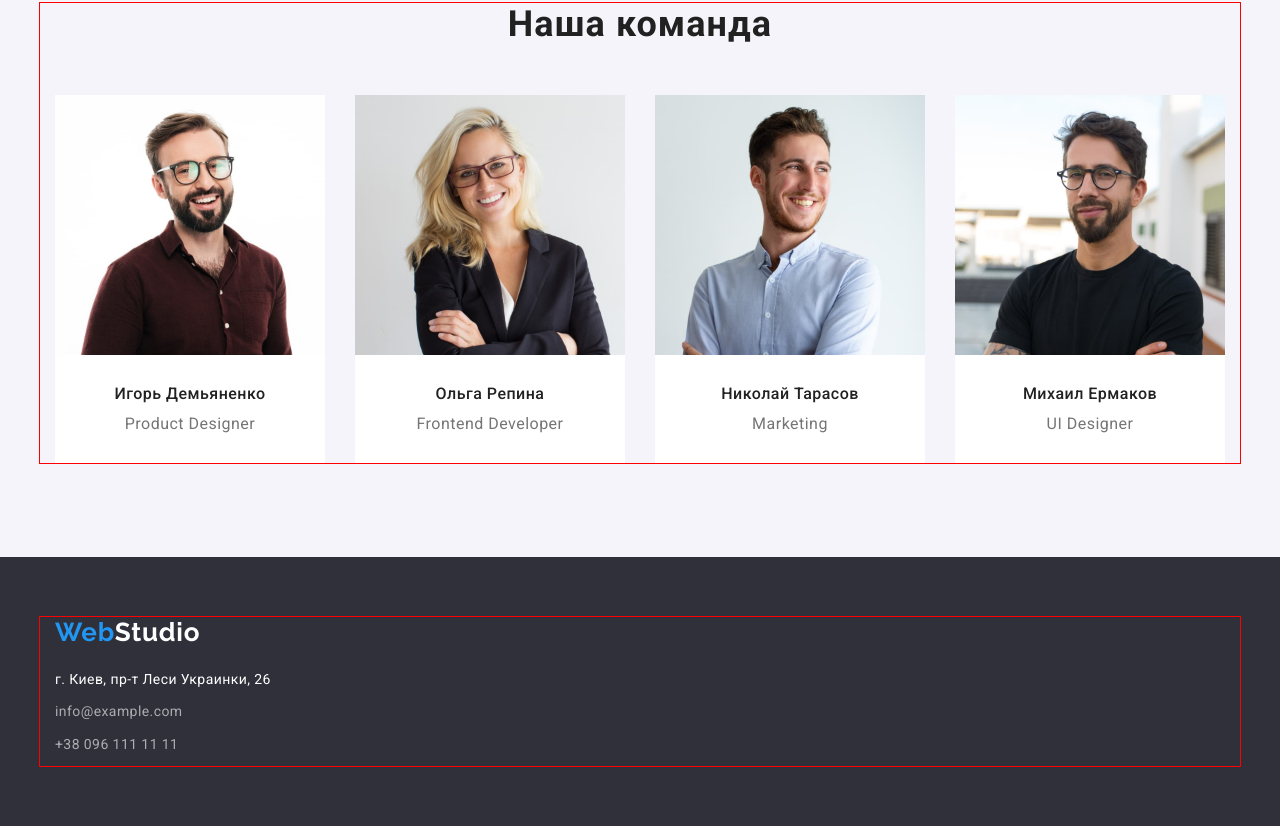
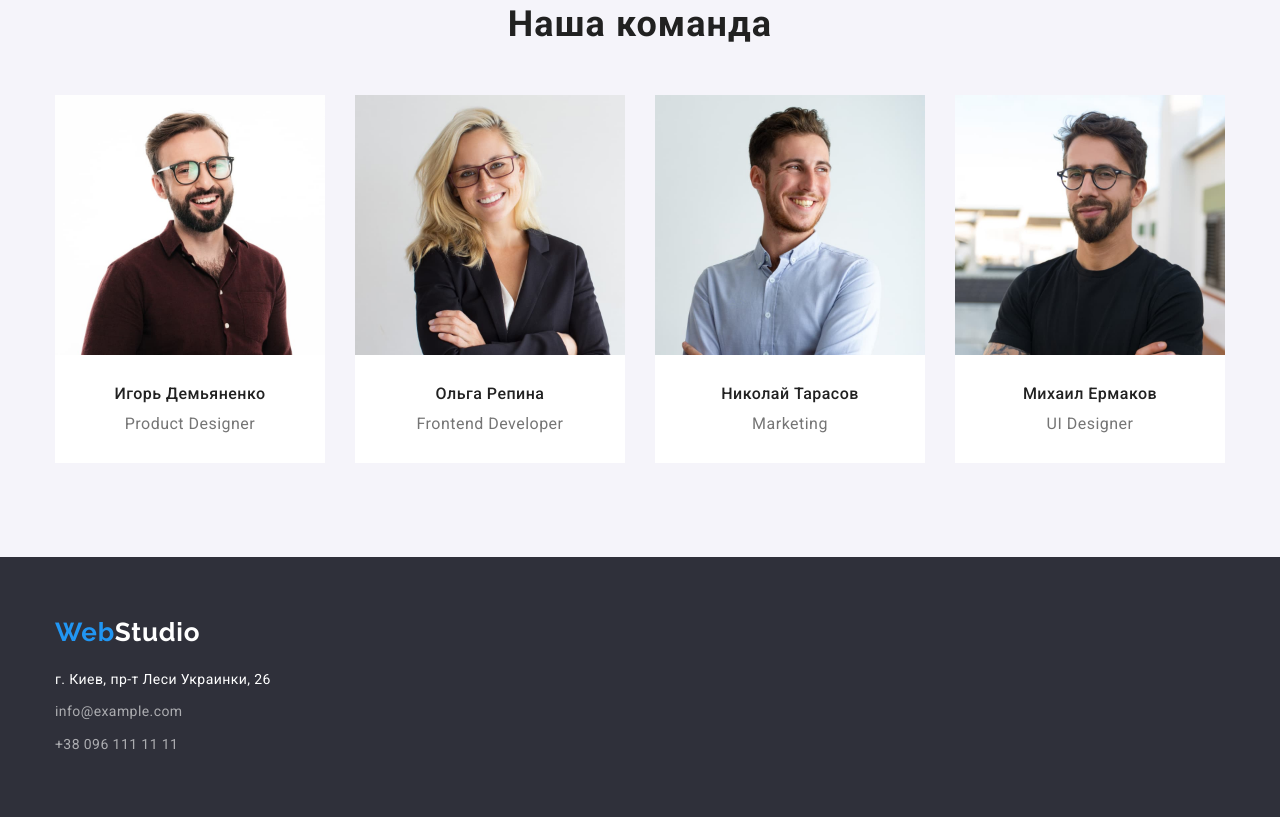
Before and after one commit to dmstepanuik/hw-3, a plain HTML site: page index.html in a window 1280 px wide. Shown: the part 1549-2375 px from the top of the page. Drawn offline with nearby package versions, Linux system fonts and the light colour scheme.

Commit message:
add css 11

```diff
--- a/css/styles.css
+++ b/css/styles.css
@@ -41,7 +41,7 @@ body {
   margin-right: auto;
   padding-left: 15px;
   padding-right: 15px;
-  outline: 1px solid red;
+
 }
 .section {
   padding-top: 94px;
@@ -354,7 +354,7 @@ li > .all {
   text-align: center;
   letter-spacing: 0.03em;
   color: var(--forth-title-color);
-  padding-bottom: 50px;
+  margin-bottom: 50px;
 }
 
 .title {
@@ -437,7 +437,7 @@ li > .all {
   text-decoration: none;
   color: var(--accent-color);
   display: block;
-  padding-bottom: 20px;
+  margin-bottom: 20px;
 }
 .contacts-item {
   list-style: none;
@@ -448,11 +448,14 @@ li > .all {
   line-height: 1.71;
   letter-spacing: 0.03em;
   color: var(--main-title-color);
-  padding-bottom: 9px;
+}
+
+.contacts-item:not(:last-child){
+  margin-bottom: 9px;
 }
 
 .contacts-link {
-  text-decoration: none;
+  text-decoration: none;co
   font-weight: 400;
   font-size: 14px;
   line-height: 1.71;
```
